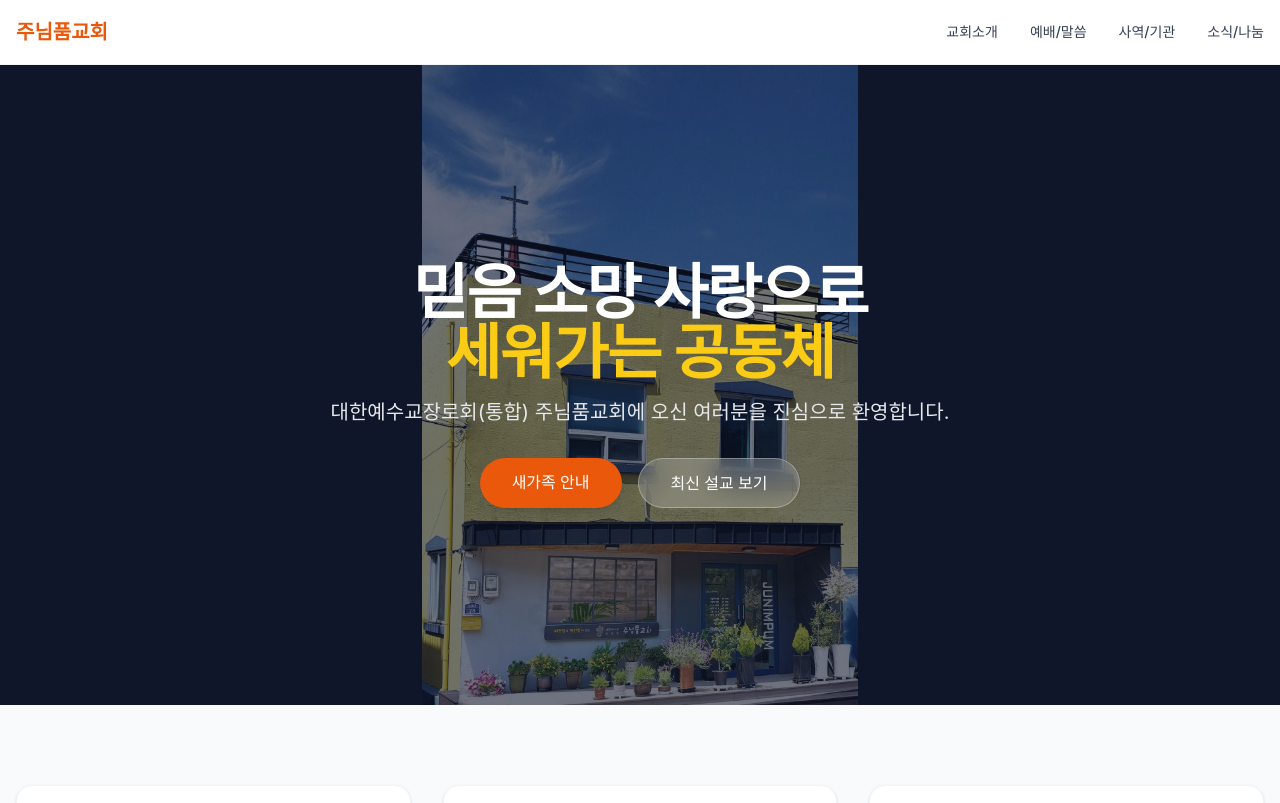
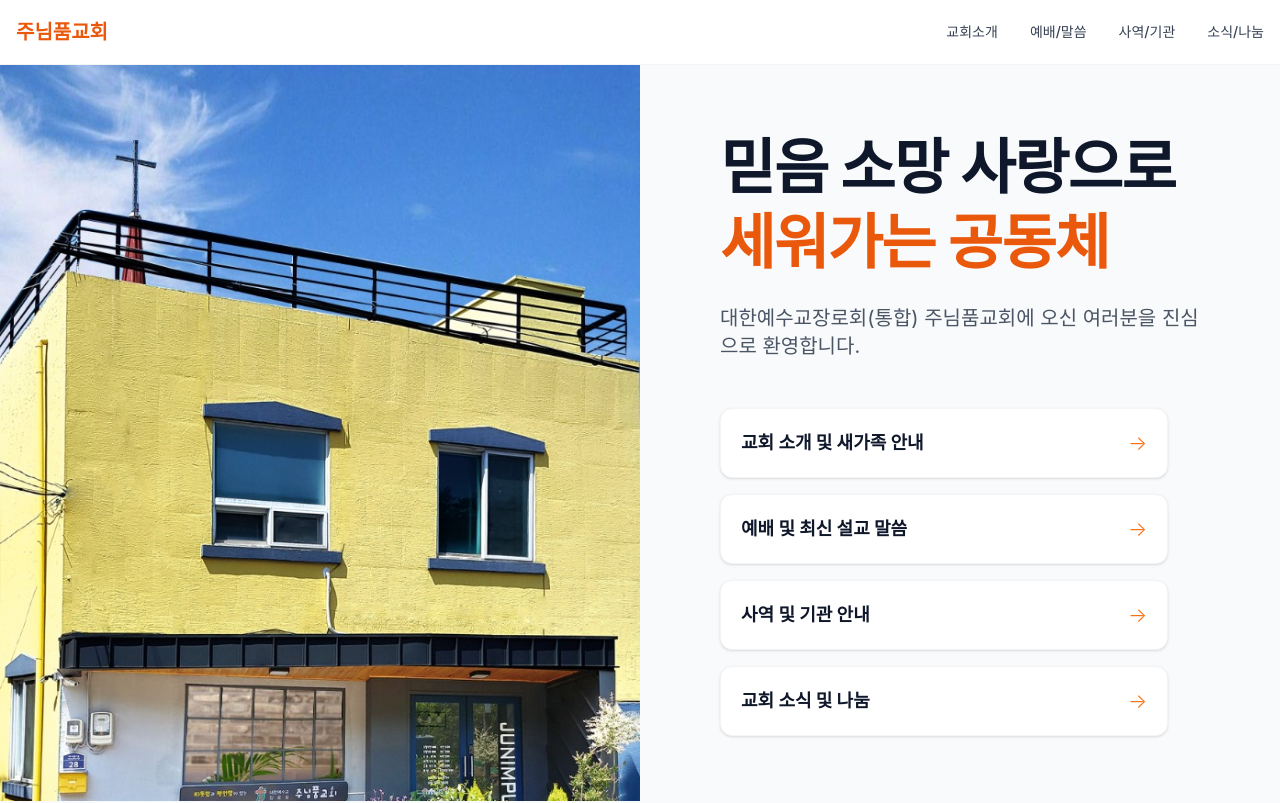
Before and after one commit to darkgentlejbs-max/junimpum_church, a Next.js app: page / in a window 1280 px wide. Shown: the top 803 px of the page. Built offline with nearby package versions, Linux system fonts and the light colour scheme; a web font is replaced by a local one.

Commit message:
Update home page layout: split screen with image on left and nav on right

```diff
--- a/src/app/page.tsx
+++ b/src/app/page.tsx
@@ -8,53 +8,53 @@ import { Calendar, MapPin, Video } from "lucide-react";
 export default function Home() {
   return (
     <>
-      {/* Hero Section */}
-      <section className="relative h-[80vh] min-h-[600px] flex items-center justify-center overflow-hidden bg-secondary-900">
-        {/* Background Image */}
-        <div className="absolute inset-0 z-0">
+      {/* Hero Section - Split Layout */}
+      <section className="relative min-h-[600px] lg:h-[calc(100vh-4rem)] flex flex-col lg:flex-row bg-white">
+        {/* Left: Church Image */}
+        <div className="w-full lg:w-1/2 relative bg-secondary-900 min-h-[40vh] lg:min-h-full">
           <Image
             src="/images/church-exterior.jpg"
             alt="주님품교회 전경"
             fill
-            className="object-contain object-center"
+            className="object-contain lg:object-cover object-center"
             priority
           />
-          {/* Overlay for readability */}
-          <div className="absolute inset-0 bg-secondary-900/60"></div>
         </div>
 
-        <div className="relative z-10 container mx-auto px-4 flex flex-col items-center text-center text-white">
-          <motion.h1
-            initial={{ opacity: 0, y: 20 }}
-            animate={{ opacity: 1, y: 0 }}
-            transition={{ duration: 0.8, delay: 0.2 }}
-            className="text-4xl md:text-6xl font-bold mb-4 tracking-tight"
+        {/* Right: Text and Navigation Bar */}
+        <div className="w-full lg:w-1/2 flex flex-col justify-center px-8 lg:px-20 py-16 bg-gray-50 text-secondary-900">
+          <motion.div
+            initial={{ opacity: 0, x: 20 }}
+            animate={{ opacity: 1, x: 0 }}
+            transition={{ duration: 0.8 }}
           >
-            믿음 소망 사랑으로<br />
-            <span className="text-primary-yellow">세워가는 공동체</span>
-          </motion.h1>
+            <h1 className="text-4xl md:text-5xl lg:text-6xl font-bold mb-6 tracking-tight leading-tight">
+              믿음 소망 사랑으로<br />
+              <span className="text-primary-600">세워가는 공동체</span>
+            </h1>
+            <p className="text-lg md:text-xl text-gray-600 mb-12 max-w-lg">
+              대한예수교장로회(통합) 주님품교회에 오신 여러분을 진심으로 환영합니다.
+            </p>
 
-          <motion.p
-            initial={{ opacity: 0, y: 20 }}
-            animate={{ opacity: 1, y: 0 }}
-            transition={{ duration: 0.8, delay: 0.4 }}
-            className="text-lg md:text-xl text-gray-200 mb-8 max-w-2xl"
-          >
-            대한예수교장로회(통합) 주님품교회에 오신 여러분을 진심으로 환영합니다.
-          </motion.p>
-
-          <motion.div
-            initial={{ opacity: 0, y: 20 }}
-            animate={{ opacity: 1, y: 0 }}
-            transition={{ duration: 0.8, delay: 0.6 }}
-            className="flex flex-col sm:flex-row gap-4"
-          >
-            <Link href="/about" className="px-8 py-3 bg-primary-600 hover:bg-primary-500 text-white rounded-full font-medium transition-colors shadow-lg">
-              새가족 안내
-            </Link>
-            <Link href="/sermons" className="px-8 py-3 bg-white/20 hover:bg-white/30 backdrop-blur-md text-white rounded-full font-medium transition-colors border border-white/30">
-              최신 설교 보기
-            </Link>
+            {/* Navigation Menu (Right side) */}
+            <nav className="flex flex-col space-y-4 max-w-md">
+              <Link href="/about" className="flex items-center justify-between p-5 bg-white rounded-xl shadow-sm border border-gray-100 hover:border-primary-300 hover:shadow-md transition-all group">
+                <span className="font-bold text-lg group-hover:text-primary-600 transition-colors">교회 소개 및 새가족 안내</span>
+                <span className="text-primary-500 text-xl font-light">&rarr;</span>
+              </Link>
+              <Link href="/sermons" className="flex items-center justify-between p-5 bg-white rounded-xl shadow-sm border border-gray-100 hover:border-primary-300 hover:shadow-md transition-all group">
+                <span className="font-bold text-lg group-hover:text-primary-600 transition-colors">예배 및 최신 설교 말씀</span>
+                <span className="text-primary-500 text-xl font-light">&rarr;</span>
+              </Link>
+              <Link href="/ministries" className="flex items-center justify-between p-5 bg-white rounded-xl shadow-sm border border-gray-100 hover:border-primary-300 hover:shadow-md transition-all group">
+                <span className="font-bold text-lg group-hover:text-primary-600 transition-colors">사역 및 기관 안내</span>
+                <span className="text-primary-500 text-xl font-light">&rarr;</span>
+              </Link>
+              <Link href="/news" className="flex items-center justify-between p-5 bg-white rounded-xl shadow-sm border border-gray-100 hover:border-primary-300 hover:shadow-md transition-all group">
+                <span className="font-bold text-lg group-hover:text-primary-600 transition-colors">교회 소식 및 나눔</span>
+                <span className="text-primary-500 text-xl font-light">&rarr;</span>
+              </Link>
+            </nav>
           </motion.div>
         </div>
       </section>
```
